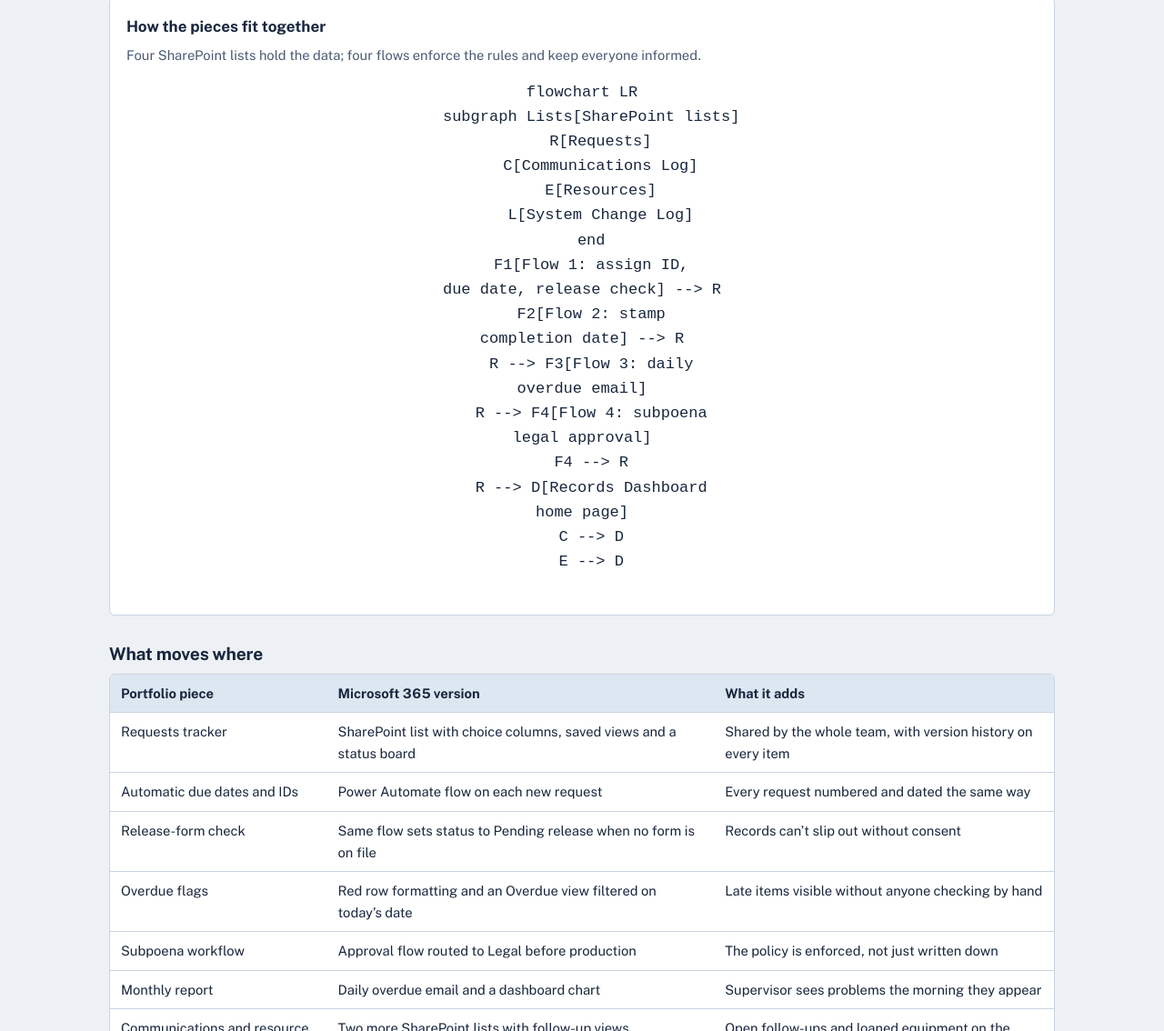
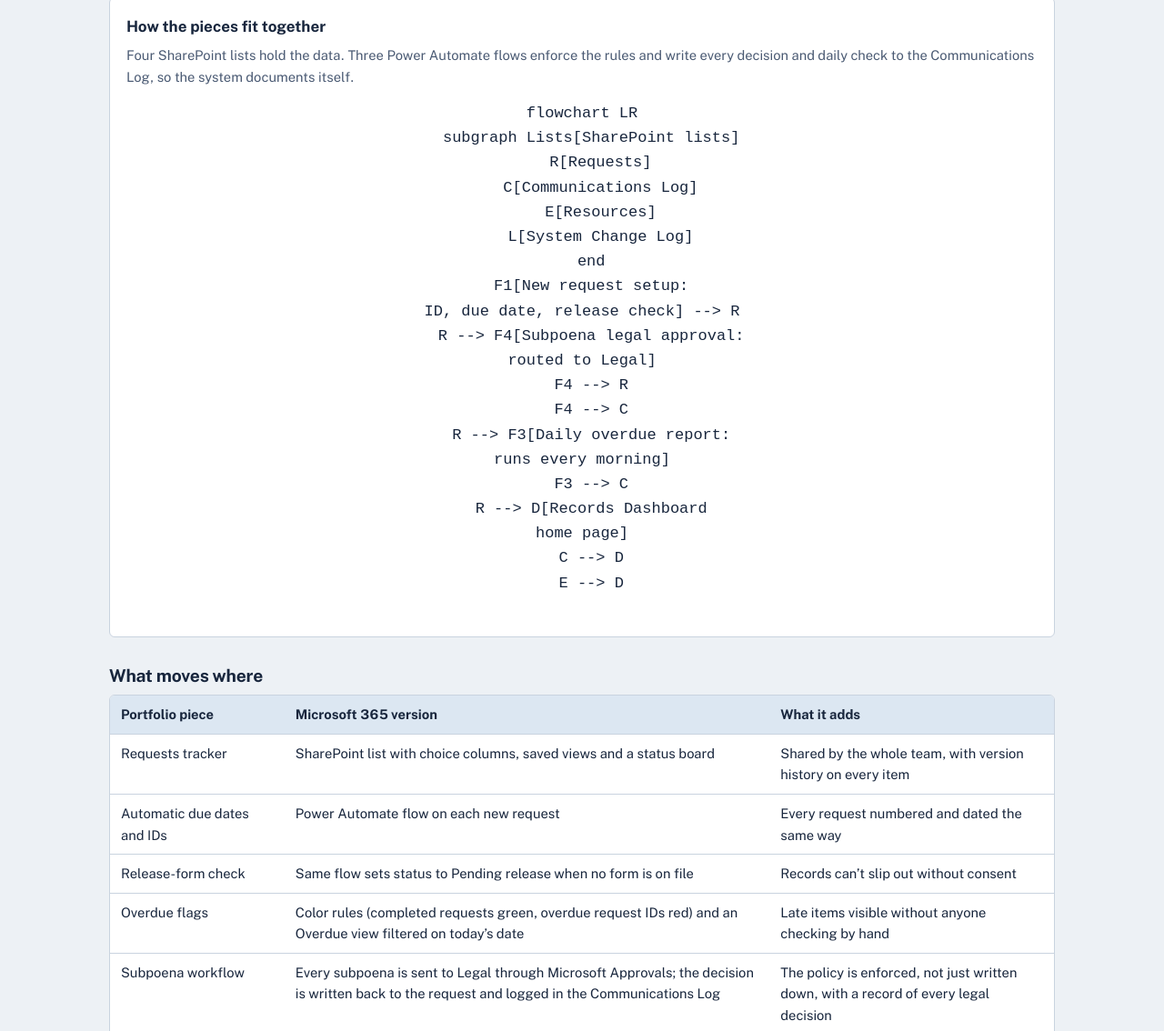
Before and after one commit to marissam8/records-management-tracker, a plain HTML site: page index.html in a window 1280 px wide. Shown: the part 10866-12000 px from the top of the page at 91% size. Drawn offline with nearby package versions, Linux system fonts and the light colour scheme.

Commit message:
Added screenshots, updated .md files, and README

```diff
--- a/index.html
+++ b/index.html
@@ -520,7 +520,7 @@
 
     <figure>
       <figcaption>How the pieces fit together</figcaption>
-      <p>Four SharePoint lists hold the data; four flows enforce the rules and keep everyone informed.</p>
+      <p>Four SharePoint lists hold the data. Three Power Automate flows enforce the rules and write every decision and daily check to the Communications Log, so the system documents itself.</p>
       <pre class="mermaid">
 flowchart LR
   subgraph Lists[SharePoint lists]
@@ -529,11 +529,12 @@
     E[Resources]
     L[System Change Log]
   end
-  F1[Flow 1: assign ID,<br/>due date, release check] --> R
-  F2[Flow 2: stamp<br/>completion date] --> R
-  R --> F3[Flow 3: daily<br/>overdue email]
-  R --> F4[Flow 4: subpoena<br/>legal approval]
+  F1[New request setup:<br/>ID, due date, release check] --> R
+  R --> F4[Subpoena legal approval:<br/>routed to Legal]
   F4 --> R
+  F4 --> C
+  R --> F3[Daily overdue report:<br/>runs every morning]
+  F3 --> C
   R --> D[Records Dashboard<br/>home page]
   C --> D
   E --> D
@@ -547,12 +548,12 @@
         <tr><td>Requests tracker</td><td>SharePoint list with choice columns, saved views and a status board</td><td>Shared by the whole team, with version history on every item</td></tr>
         <tr><td>Automatic due dates and IDs</td><td>Power Automate flow on each new request</td><td>Every request numbered and dated the same way</td></tr>
         <tr><td>Release-form check</td><td>Same flow sets status to Pending release when no form is on file</td><td>Records can’t slip out without consent</td></tr>
-        <tr><td>Overdue flags</td><td>Red row formatting and an Overdue view filtered on today’s date</td><td>Late items visible without anyone checking by hand</td></tr>
-        <tr><td>Subpoena workflow</td><td>Approval flow routed to Legal before production</td><td>The policy is enforced, not just written down</td></tr>
-        <tr><td>Monthly report</td><td>Daily overdue email and a dashboard chart</td><td>Supervisor sees problems the morning they appear</td></tr>
+        <tr><td>Overdue flags</td><td>Color rules (completed requests green, overdue request IDs red) and an Overdue view filtered on today’s date</td><td>Late items visible without anyone checking by hand</td></tr>
+        <tr><td>Subpoena workflow</td><td>Every subpoena is sent to Legal through Microsoft Approvals; the decision is written back to the request and logged in the Communications Log</td><td>The policy is enforced, not just written down, with a record of every legal decision</td></tr>
+        <tr><td>Monthly report</td><td>A scheduled flow logs a daily overdue report listing every late request ID, plus a dashboard chart</td><td>Supervisor sees problems the morning they appear, with a dated history</td></tr>
         <tr><td>Communications and resource logs</td><td>Two more SharePoint lists with follow-up views</td><td>Open follow-ups and loaned equipment on the dashboard</td></tr>
         <tr><td>System change log</td><td>SharePoint list plus built-in version history</td><td>Every change documented with date, reason and approval</td></tr>
-        <tr><td>Indexing standard</td><td>Document library with metadata columns</td><td>Records found by student, school, type or year</td></tr>
+        <tr><td>Indexing standard</td><td>Document library with metadata columns (next phase)</td><td>Records found by student, school, type or year</td></tr>
       </tbody>
     </table></div>
 
```
Also changed, not shown: screenshots/01-site-created.png (added), screenshots/02-csv-import.png (added), screenshots/03-requests-list.png (added), screenshots/04-choice-colors.png (added), screenshots/05-requests-overdue.png (added), screenshots/07-flow-designer.png (added), screenshots/08-flow-success.png (added), screenshots/09-new-request-auto.png (added), screenshots/10-approval-email.png (added), screenshots/11-overdue-log.png (added), screenshots/12-dashboard.png (added), screenshots/12-dashboard01.png (added), screenshots/12-dashboard02.png (added), screenshots/13-change-log.png (added), 4 other files.
